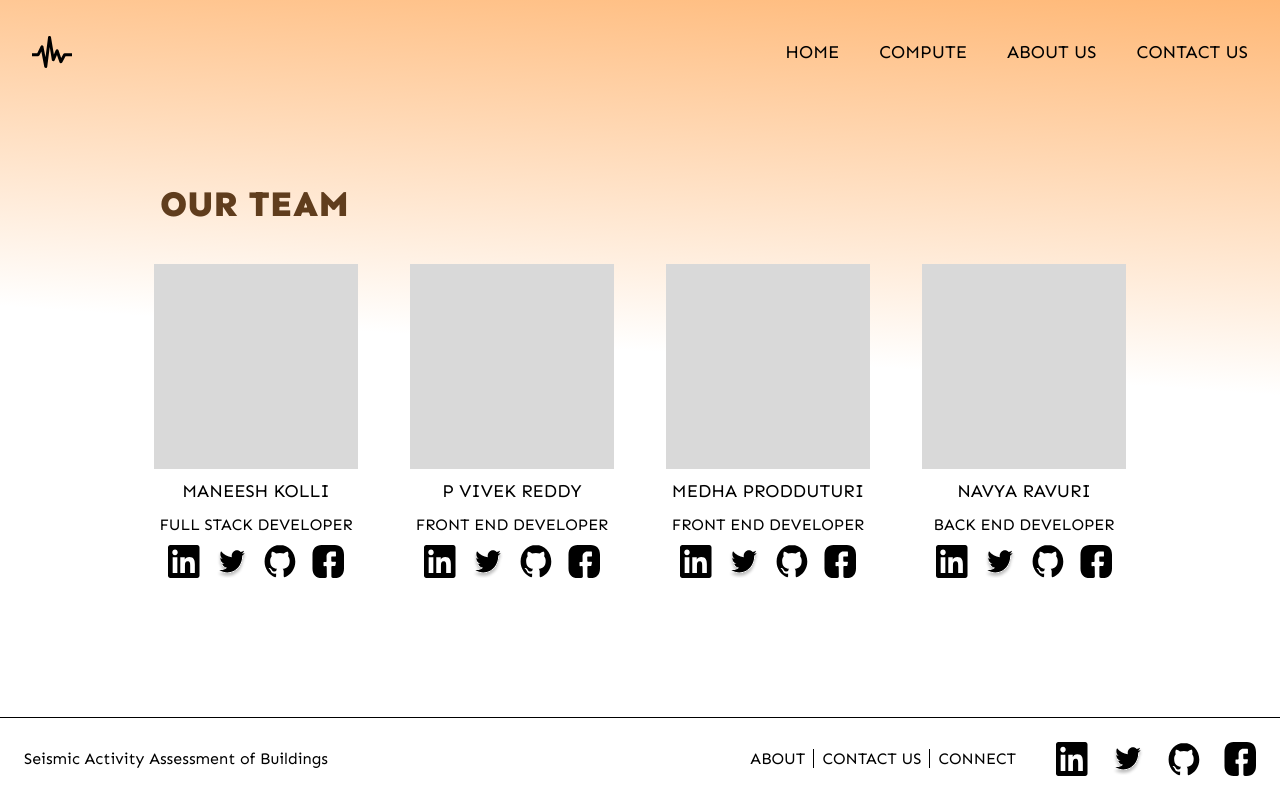
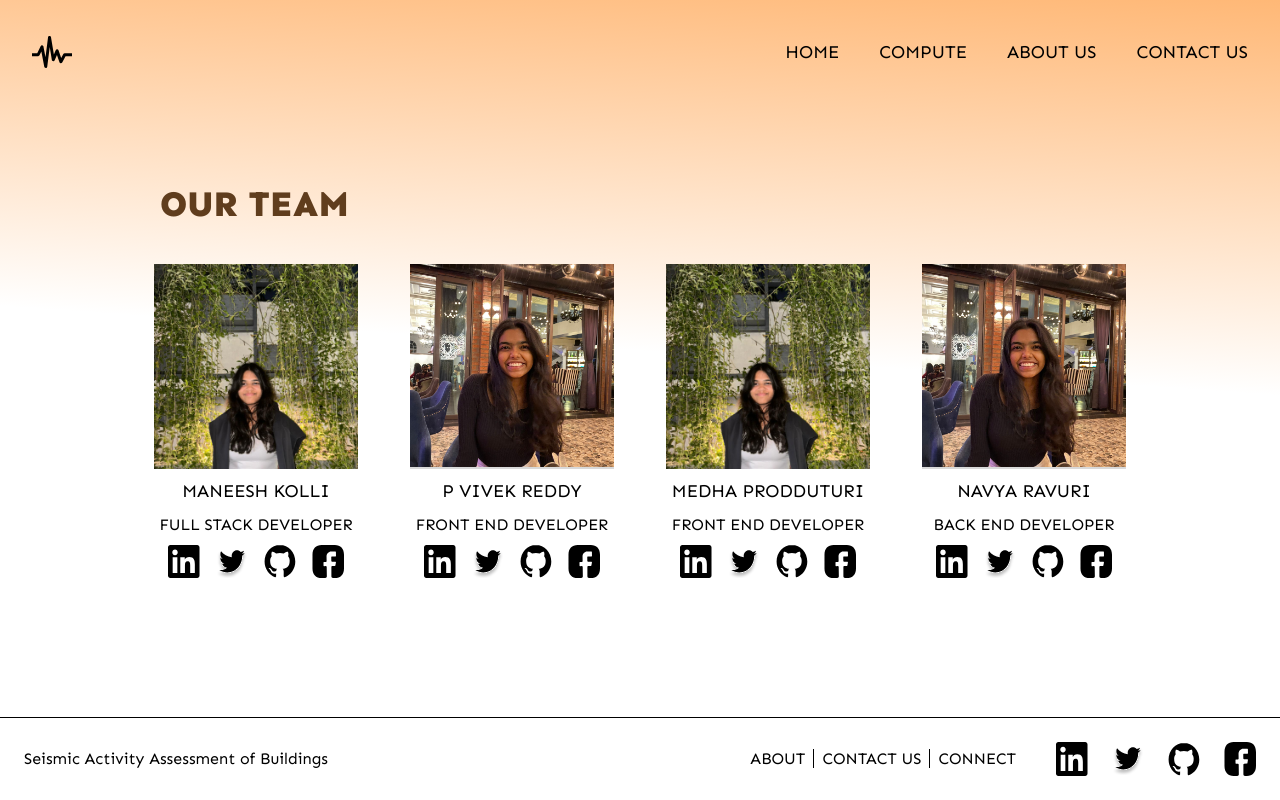
Before and after one commit to Maneeshk11/seismic-damage-assesment-of-buildings, a Next.js app: page /aboutus in a window 1280 px wide. Built offline with nearby package versions, Linux system fonts and the light colour scheme.

Commit message:
updated profiles

```diff
--- a/src/components/Cards/ProfileCard.tsx
+++ b/src/components/Cards/ProfileCard.tsx
@@ -1,23 +1,27 @@
 import { FC } from "react";
 import { SocialCard } from "./SocialCard";
+import Image, { StaticImageData } from "next/image";
 
 interface ProfileCardProps {
     name: string;
     role: string;
-    linkedinUrl?: string;
-    twitterUrl?: string;
-    githubUrl?: string;
-    facebookUrl?: string;
+    linkedinUrl: string;
+    twitterUrl: string;
+    githubUrl: string;
+    facebookUrl: string;
+    profileImage: StaticImageData;
 
 }
 
-export const ProfileCard:FC<ProfileCardProps> = ({name, role}) => {
+export const ProfileCard:FC<ProfileCardProps> = ({name, role, linkedinUrl, githubUrl, twitterUrl, facebookUrl, profileImage}) => {
     return (
         <div className="flex flex-col w-1/5 items-center gap-y-2">
-            <div className="w-full aspect-square bg-[#D9D9D9]"></div>
+            <div className="w-full aspect-square bg-[#D9D9D9] overflow-hidden">
+                <Image src={profileImage} alt="image_profile" className="w-full"/>
+            </div>
             <span className="font-normal text-lg">{name}</span>
             <span className="font-normal">{role}</span>
-            <SocialCard className="gap-x-4"/>
+            <SocialCard className="gap-x-4" linkedinUrl={linkedinUrl} facebookUrl={facebookUrl} githubUrl={githubUrl} twitterUrl={twitterUrl}/>
         </div>
     )
 }
--- a/src/screens/Aboutus.tsx
+++ b/src/screens/Aboutus.tsx
@@ -1,6 +1,8 @@
 import { ProfileCard } from "@/components/Cards/ProfileCard";
 import { Heading } from "@/components/Atoms/Heading";
 import { ReactNode } from "react";
+import M1Img from "public/assets/m1.jpeg"
+import N1Img from "public/assets/n1.jpeg"
 
 const Aboutus = ({meta}: {meta: ReactNode}) => {
     return (
@@ -8,10 +10,10 @@ const Aboutus = ({meta}: {meta: ReactNode}) => {
             {meta}
             <Heading title={"OUR TEAM"} className="w-4/5 mx-auto"></Heading>
             <div className="flex flex-row items-center w-4/5 justify-around my-10 mx-auto">
-                <ProfileCard name={"MANEESH KOLLI"} role={"FULL STACK DEVELOPER"} ></ProfileCard>
-                <ProfileCard name={"P VIVEK REDDY"} role={"FRONT END DEVELOPER"} ></ProfileCard>
-                <ProfileCard name={"MEDHA PRODDUTURI"} role={"FRONT END DEVELOPER"} ></ProfileCard>
-                <ProfileCard name={"NAVYA RAVURI"} role={"BACK END DEVELOPER"} ></ProfileCard>
+                <ProfileCard profileImage={M1Img} name={"MANEESH KOLLI"} role={"FULL STACK DEVELOPER"} twitterUrl="https://twitter.com/ManeeshKolli" githubUrl="https://github.com/Maneeshk11" linkedinUrl="https://www.linkedin.com/in/maneeshkolli/" facebookUrl="" />
+                <ProfileCard profileImage={N1Img} name={"P VIVEK REDDY"} role={"FRONT END DEVELOPER"} githubUrl="https://github.com/twist-hub" linkedinUrl="https://www.linkedin.com/in/p-vivek-reddy-7400a524a/" facebookUrl=""  twitterUrl=""/>
+                <ProfileCard profileImage={M1Img} name={"MEDHA PRODDUTURI"} role={"FRONT END DEVELOPER"} twitterUrl="https://twitter.com/meds888" githubUrl="https://github.com/medprod" linkedinUrl="https://www.linkedin.com/in/medha-prodduturi/" facebookUrl="" />
+                <ProfileCard profileImage={N1Img} name={"NAVYA RAVURI"} role={"BACK END DEVELOPER"} twitterUrl="https://twitter.com/lukescoffee0" githubUrl="https://github.com/navyaravuri" linkedinUrl="https://www.linkedin.com/in/navya-ravuri/" facebookUrl="" />
             </div>
         </div>
     )
```
Also changed, not shown: src/components/Cards/SocialCard.tsx (+10 -6 lines), public/assets/m1.jpeg (added), public/assets/n1.jpeg (added).
